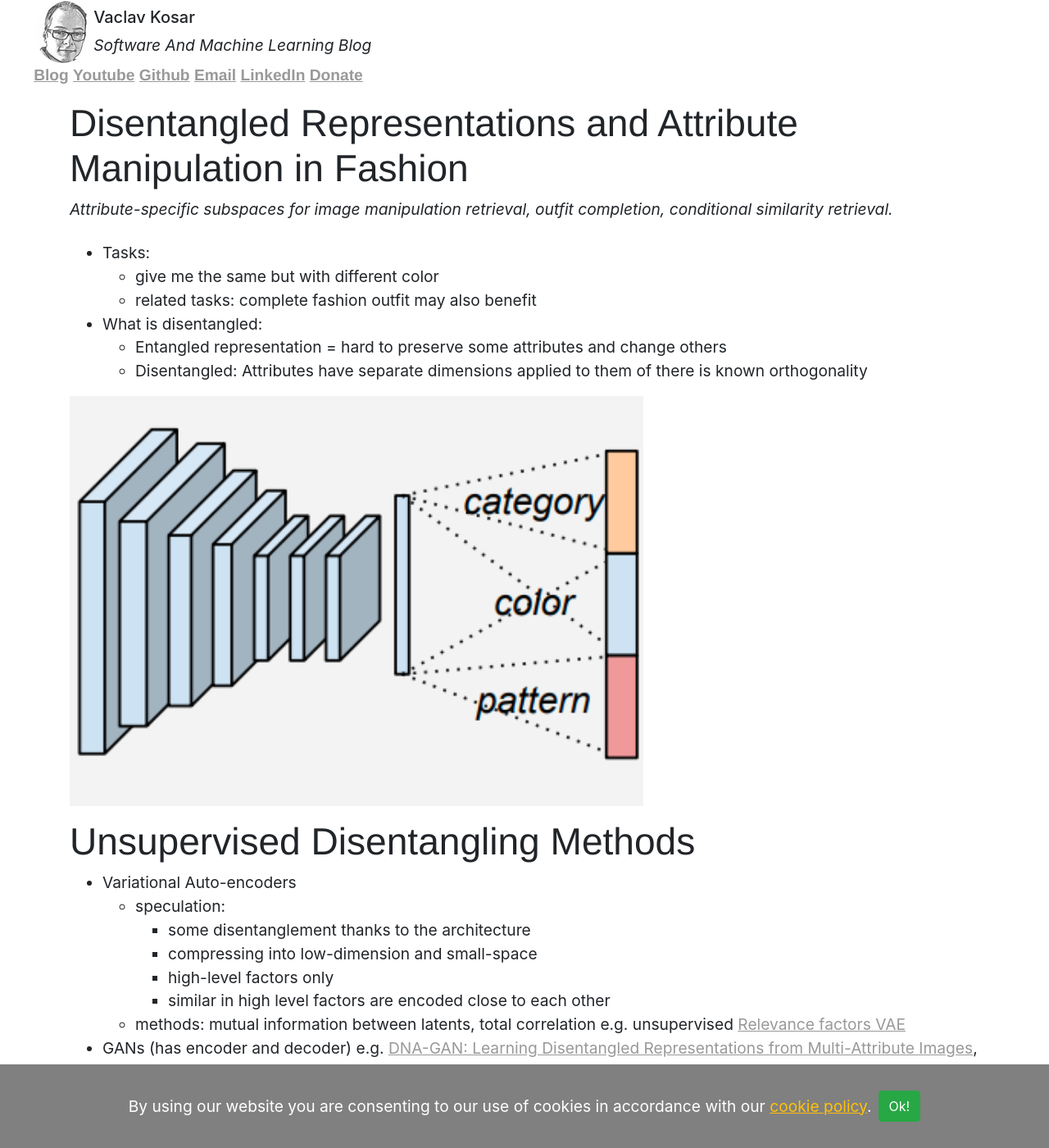
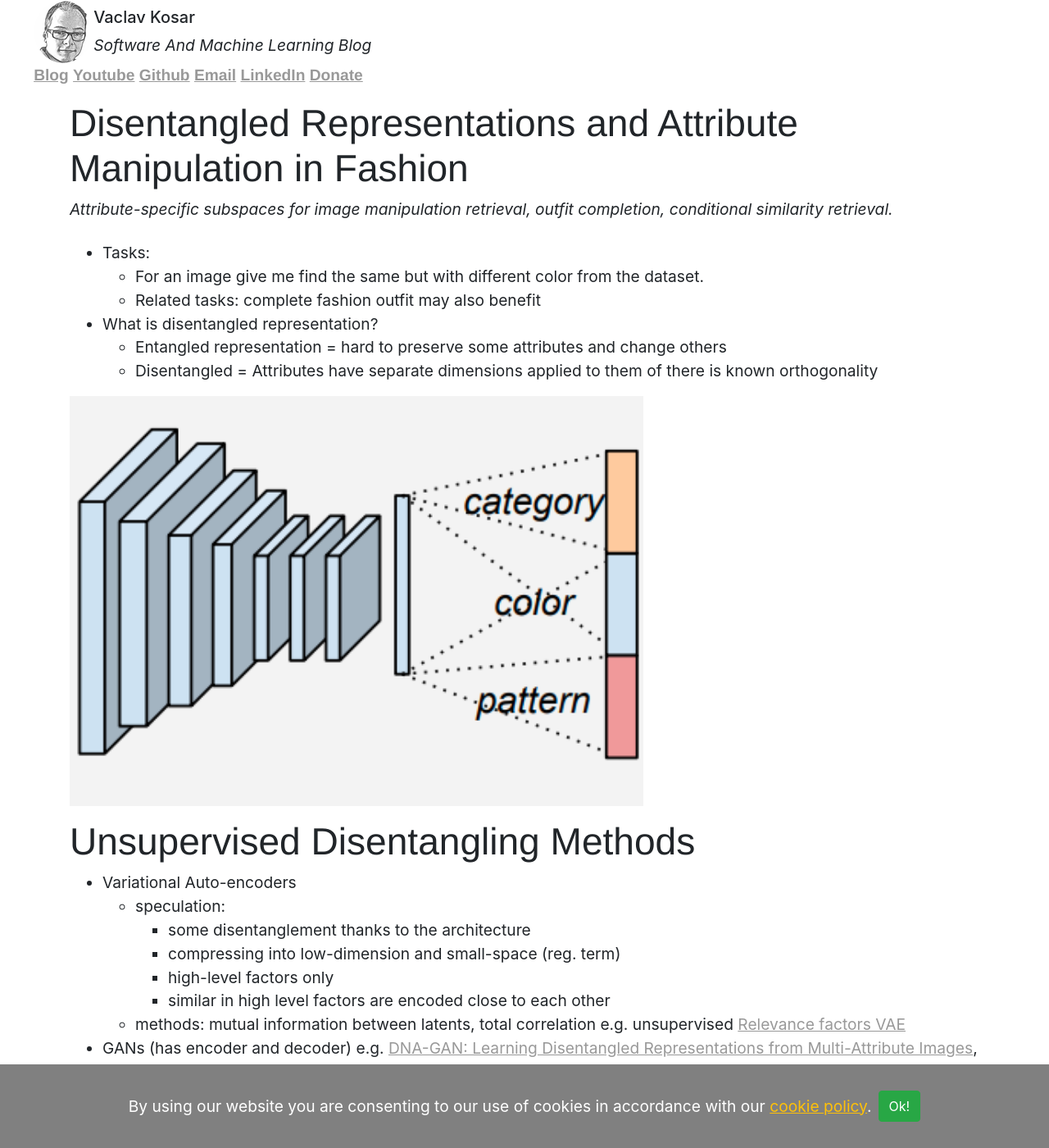
Before and after one commit to vackosar/vackosar.github.io, a Jekyll site: the page built from _posts/2021-10-25-disentagled-representations-and-attribute-manipulation-in-fashion.md, in a window 1280 px wide and 1400 px high. Shown: the whole window at 82% size. Built offline with Jekyll 4.4.1, drawn with Linux system fonts in a browser that asks for light colours.

Commit message:
disentangle representations

```diff
--- a/_posts/2021-10-25-disentagled-representations-and-attribute-manipulation-in-fashion.md
+++ b/_posts/2021-10-25-disentagled-representations-and-attribute-manipulation-in-fashion.md
@@ -12,11 +12,11 @@ redirect_from:
 
 
 - Tasks:
-  - give me the same but with different color
-  - related tasks: complete fashion outfit may also benefit
-- What is disentangled:
+  - For an image give me find the same but with different color from the dataset.
+  - Related tasks: complete fashion outfit may also benefit
+- What is disentangled representation?
   - Entangled representation = hard to preserve some attributes and change others
-  - Disentangled: Attributes have separate dimensions applied to them of there is known orthogonality
+  - Disentangled = Attributes have separate dimensions applied to them of there is known orthogonality
 
 ![img.png](../images/disentangle-representation.png)
 
@@ -24,7 +24,7 @@ redirect_from:
 - Variational Auto-encoders
   - speculation:
     - some disentanglement thanks to the architecture
-    - compressing into low-dimension and small-space
+    - compressing into low-dimension and small-space (reg. term)
     - high-level factors only
     - similar in high level factors are encoded close to each other
   - methods: mutual information between latents, total correlation e.g. unsupervised [Relevance factors VAE](https://arxiv.org/pdf/1902.01568v1.pdf)
```
